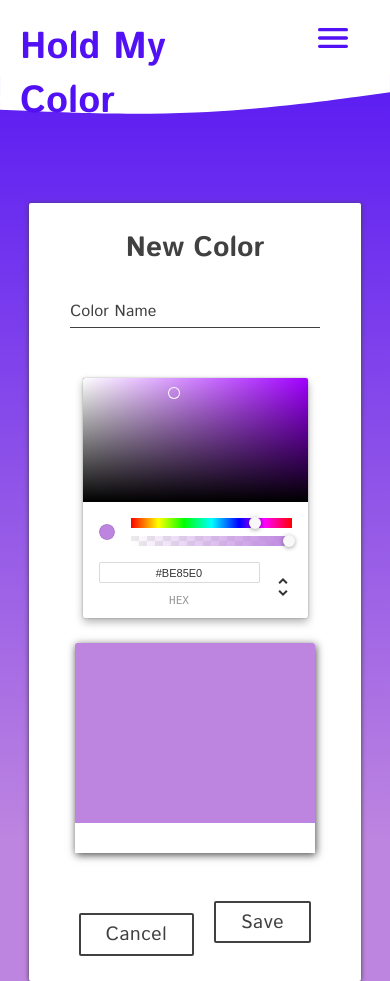
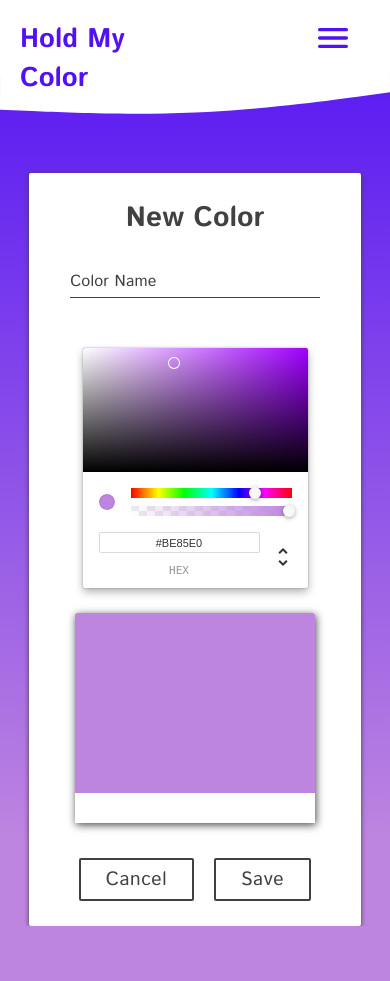
Before and after one commit to RyanBeiden/hold-my-color, a React (Create React App) app: page /1/new-color in a window 390 px wide. After the commit the page ends 926 px from the top, so only its background shows below. Built offline with nearby package versions, Linux system fonts and the light colour scheme; no server answers; sample sign-in values are in the browser's storage.

Commit message:
mobile responsive changes

```diff
--- a/src/components/pages/EditPalette/EditPalette.js
+++ b/src/components/pages/EditPalette/EditPalette.js
@@ -123,8 +123,9 @@ class EditPalette extends React.Component {
           : <div className="NewPalette__github">
             {githubUser
               ? <>
+                <h4>Link an existing Github repository</h4>
                 <div className="EditPalette__select">
-                  <select onChange={this.handleRepoEvent} value={dropValue()}>
+                  <select onChange={this.handleRepoEvent} value={dropValue()} className="EditPalette__select-box">
                     <option>Select a repo</option>
                     {repoOptions}
                   </select>
--- a/src/components/pages/EditPalette/EditPalette.scss
+++ b/src/components/pages/EditPalette/EditPalette.scss
@@ -58,6 +58,10 @@
     }
   }
 
+  .EditPalette__select-box {
+    width: 50% !important;
+  }
+
   .EditPalette__form {
     width: 80%;
   }
--- a/src/components/pages/Navbar/Navbar.scss
+++ b/src/components/pages/Navbar/Navbar.scss
@@ -81,7 +81,7 @@ nav {
 
 @media only screen and (max-width: 550px) {
   .Navbar__logo {
-    font-size: 25px;
+    font-size: 18px;
     margin-top: 20px;
     margin-left: 20px;
   }
--- a/src/components/pages/NewColor/NewColor.scss
+++ b/src/components/pages/NewColor/NewColor.scss
@@ -105,7 +105,8 @@
     margin-top: 25px;
   }
 
-  .NewColor__save {
+  .NewColor__save,
+  .cancel-color {
     margin-top: 35px !important;
   }
 }
--- a/src/components/pages/NewPalette/NewPalette.js
+++ b/src/components/pages/NewPalette/NewPalette.js
@@ -113,7 +113,7 @@ class NewPalette extends React.Component {
               ? <>
                 <h4>Link an existing Github repository</h4>
                 <div className="NewPalette__select">
-                  <select onChange={this.handleRepoEvent}>
+                  <select onChange={this.handleRepoEvent} className="NewPalette__select-box">
                     <option>Select a repo</option>
                     {repoOptions}
                   </select>
--- a/src/components/pages/NewPalette/NewPalette.scss
+++ b/src/components/pages/NewPalette/NewPalette.scss
@@ -58,6 +58,10 @@
     }
   }
 
+  .NewPalette__select-box {
+    width: 50% !important;
+  }
+
   .NewPalette__form {
     width: 80%;
   }
--- a/src/components/pages/SinglePalette/SinglePalette.scss
+++ b/src/components/pages/SinglePalette/SinglePalette.scss
@@ -176,7 +176,7 @@
   }
 
   .SinglePalette__title {
-    margin-top: -100px !important;
+    margin-top: -50px !important;
   }
 
   .SinglePalette__edit {
--- a/src/components/shared/PaletteCard/PaletteCard.scss
+++ b/src/components/shared/PaletteCard/PaletteCard.scss
@@ -45,3 +45,9 @@
   width: 25%;
   padding: 75px 0px;
 }
+
+@media only screen and (max-width: 420px) {
+  .CardPalette__preview {
+    width: 45%;
+  }
+}
```
